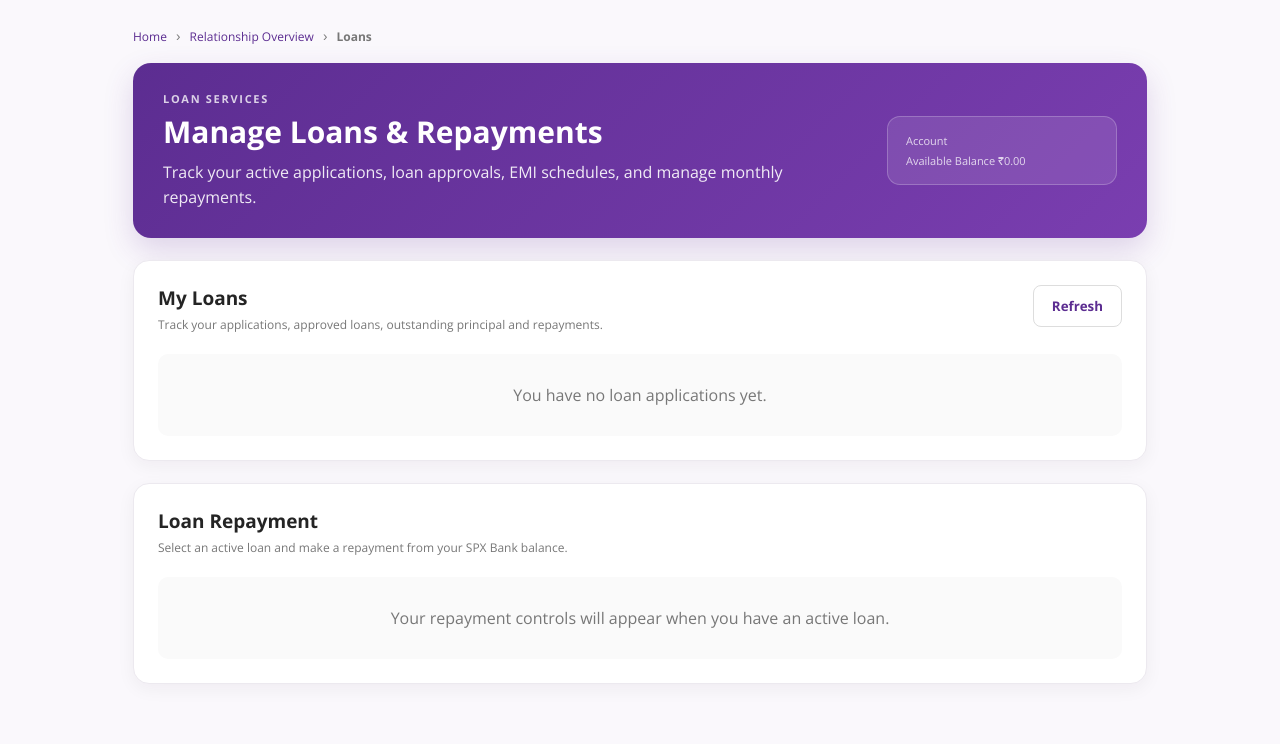
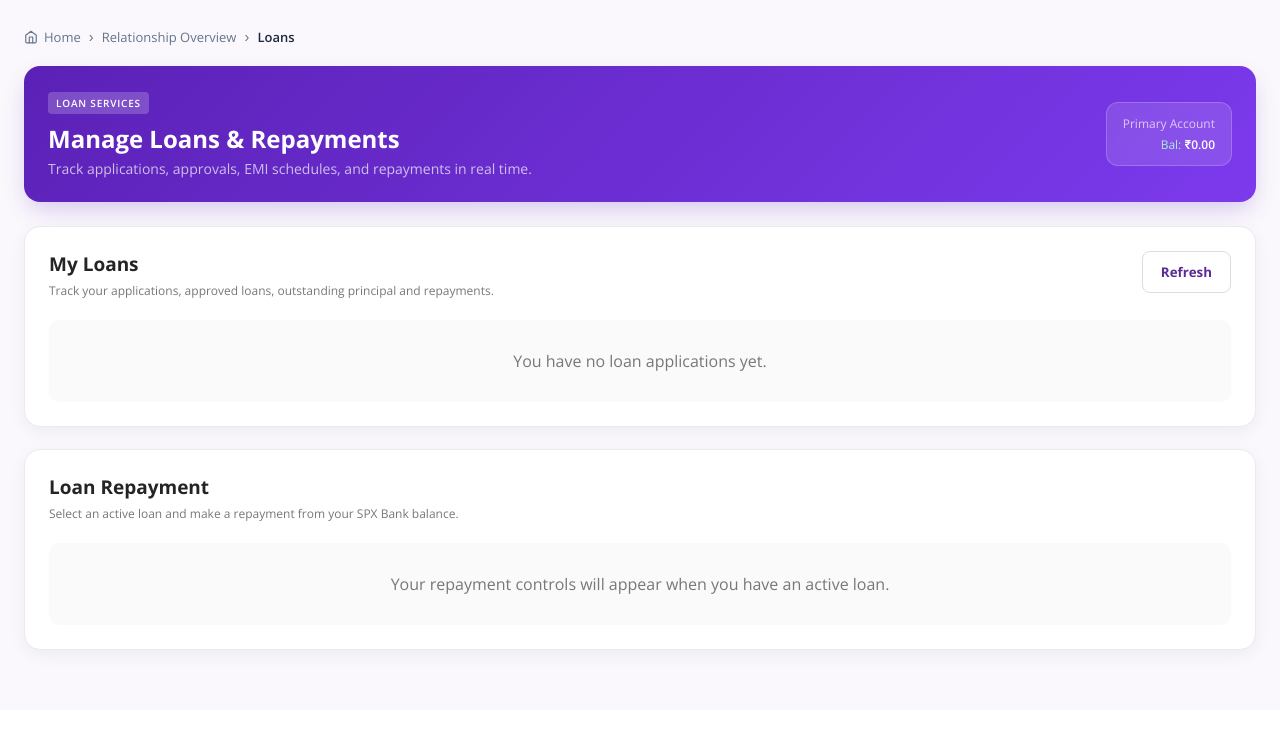
Before and after one commit to NocStaRex/SPX-Banking-Application, a Flask app: page /home/landingPage/loans/manage in a window 1280 px wide. Shown: the part 102-846 px from the top of the page. After the commit the page ends 758 px from the top, so only its background shows below. Run offline with Flask 3, Linux system fonts and the light colour scheme; the visitor is signed in with stand-in values (Sample User, id 1); data that the repository does not hold is empty.

Commit message:
arranged the manage loan design and utilize the outer spacing left & right

```diff
--- a/templates/loans_manage.html
+++ b/templates/loans_manage.html
@@ -16,9 +16,38 @@
 <div class="portal-wrapper">
     {% include 'components/header.html' %}
     <main class="spx-portal-body">
-      <div class="spx-loan-page">
-        <div class="spx-loan-breadcrumb"><a href="/home/landingPage/homePage">Home</a><span>›</span><a href="/home/landingPage/manageRelationship/transactionAccounts">Relationship Overview</a><span>›</span><strong>Loans</strong></div>
-        <div class="spx-loan-hero"><div><div class="spx-loan-kicker">LOAN SERVICES</div><h1>Manage Loans &amp; Repayments</h1><p>Track your active applications, loan approvals, EMI schedules, and manage monthly repayments.</p></div><div class="spx-loan-hero-account"><span>Account</span><strong>{{ account_number }}</strong><small>Available Balance ₹{{ balance }}</small></div></div>
+      <div class="spx-loan-page" style="max-width: 1320px; margin: 0 auto; padding-left: 24px; padding-right: 24px; width: 100%; box-sizing: border-box;">
+        <div class="breadcrumb-container d-flex align-items-center gap-2 mb-3 text-muted fs-7" style="font-size: 13px; color: #64748b; margin-bottom: 20px; display: flex; align-items: center; gap: 8px;">
+          <a href="/home/landingPage/homePage" class="text-decoration-none text-muted d-inline-flex align-items-center gap-1 hover-primary" style="color: #64748b; text-decoration: none; display: flex; align-items: center; gap: 6px;">
+            <svg width="14" height="14" viewBox="0 0 24 24" fill="none" stroke="currentColor" stroke-width="2" stroke-linecap="round" stroke-linejoin="round"><path d="M3 9l9-7 9 7v11a2 2 0 0 1-2 2H5a2 2 0 0 1-2-2z"></path><polyline points="9 22 9 12 15 12 15 22"></polyline></svg> Home
+          </a>
+          <span>›</span>
+          <a href="/home/landingPage/manageRelationship/transactionAccounts" class="text-decoration-none text-muted" style="color: #64748b; text-decoration: none;">Relationship Overview</a>
+          <span>›</span>
+          <span class="text-dark fw-medium" style="color: #1e293b; font-weight: 600;">Loans</span>
+        </div>
+
+        <div class="hero-banner rounded-4 p-4 mb-4 text-white d-flex justify-content-between align-items-center flex-wrap gap-3"
+             style="background: linear-gradient(135deg, #5b21b6 0%, #7c3aed 100%); box-shadow: 0 10px 25px -5px rgba(91, 33, 182, 0.25); border-radius: 16px; padding: 24px; margin-bottom: 24px; color: white; display: flex; justify-content: space-between; align-items: center; flex-wrap: wrap; gap: 16px;">
+
+          <div>
+            <span class="badge bg-white bg-opacity-20 text-white text-uppercase tracking-wider fw-semibold px-2 py-1 mb-2" style="display: inline-block; background: rgba(255, 255, 255, 0.2); font-size: 10px; letter-spacing: 0.8px; padding: 4px 8px; border-radius: 4px; margin-bottom: 8px; font-weight: 600; text-transform: uppercase;">
+              Loan Services
+            </span>
+            <h3 class="fw-bold mb-1 fs-4 tracking-tight" style="margin: 0 0 4px 0; font-size: 24px; font-weight: 700;">Manage Loans & Repayments</h3>
+            <p class="text-white-50 mb-0 fs-7" style="margin: 0; color: rgba(255, 255, 255, 0.7); font-size: 14px;">Track applications, approvals, EMI schedules, and repayments in real time.</p>
+          </div>
+
+          <!-- Compact Glassmorphism Account Chip -->
+          <div class="account-chip px-3 py-2 rounded-3 text-end"
+               style="background: rgba(255, 255, 255, 0.12); backdrop-filter: blur(8px); border: 1px solid rgba(255, 255, 255, 0.2); border-radius: 12px; padding: 12px 16px; text-align: right;">
+            <span class="text-white-50 d-block fs-8 fw-medium" style="display: block; font-size: 12px; color: rgba(255, 255, 255, 0.7); font-weight: 500;">Primary Account</span>
+            <span class="fw-bold fs-7 letter-spacing-1" style="font-size: 14px; font-weight: 700; letter-spacing: 1px;">{{ account_number }}</span>
+            <div class="text-emerald-300 fs-8 mt-1" style="color: #a7f3d0; font-size: 12px; margin-top: 4px;">
+              Bal: <span class="fw-semibold text-white" style="font-weight: 600; color: white;">₹{{ balance }}</span>
+            </div>
+          </div>
+        </div>
 
         <section class="spx-loan-card" style="margin-top:22px"><div class="spx-loan-card-heading"><div><h2>My Loans</h2><p>Track your applications, approved loans, outstanding principal and repayments.</p></div><button class="spx-loan-secondary" onclick="loadMyLoans()">Refresh</button></div><div id="my-loans-container"><div class="spx-loan-empty">Loading your loan records...</div></div></section>
 
```
